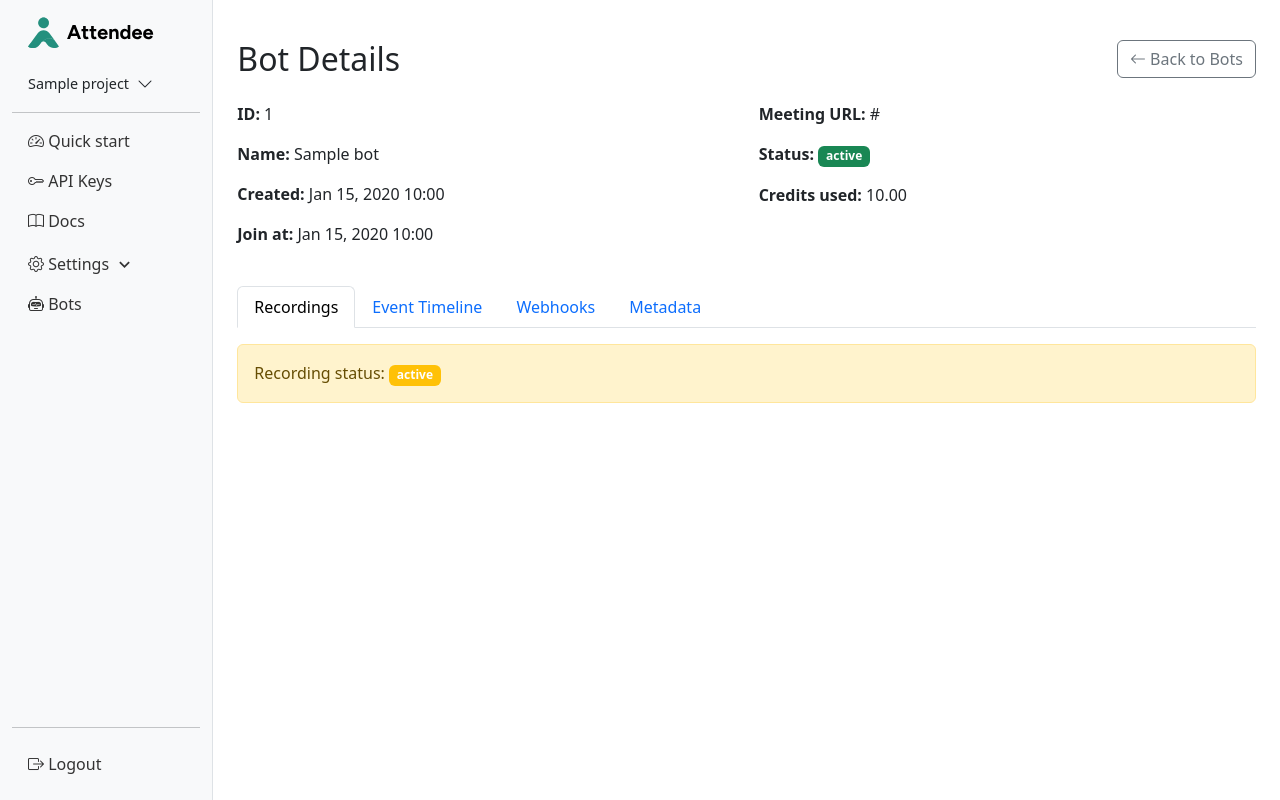
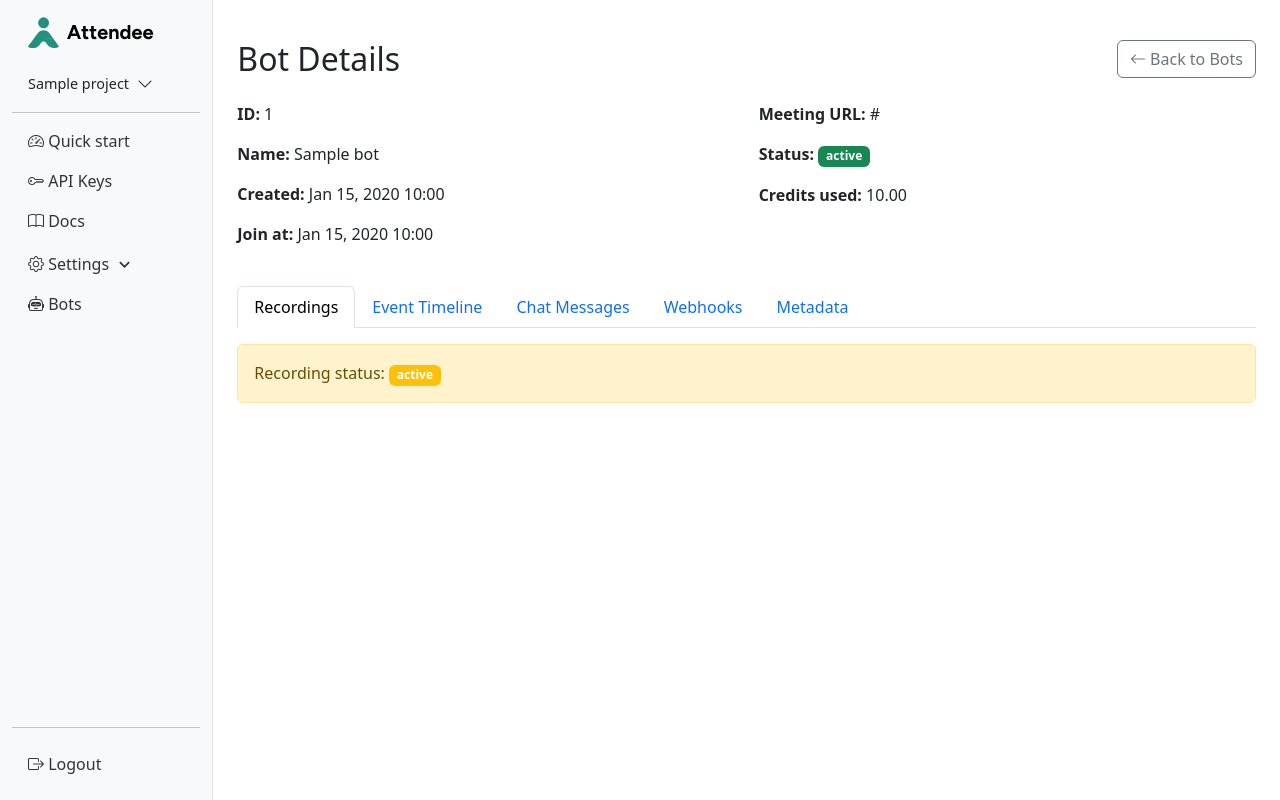
Before and after one commit to tp02ga/attendee, a Django app: template bots/templates/projects/project_bot_detail.html in a window 1280 px wide. Run offline with Django 5.2, Linux system fonts and the light colour scheme; the template is opened without the code that fills it: most values are stand-ins (such as "Sample title", 1, 10 or a date in 2020); parts of the project's set-up code (start-up, migrations or seed data) failed here and were passed over.

Commit message:
chat messages tab

```diff
--- a/bots/projects_views.py
+++ b/bots/projects_views.py
@@ -23,6 +23,7 @@
     BotEventSubTypes,
     BotEventTypes,
     BotStates,
+    ChatMessage,
     Credentials,
     CreditTransaction,
     Project,
@@ -358,6 +359,9 @@
         # Get webhook delivery attempts for this bot
         webhook_delivery_attempts = WebhookDeliveryAttempt.objects.filter(bot=bot).select_related("webhook_subscription").order_by("-created_at")
 
+        # Get chat messages for this bot
+        chat_messages = ChatMessage.objects.filter(bot=bot).select_related("participant").order_by("created_at")
+
         context = self.get_project_context(object_id, project)
         context.update(
             {
@@ -366,6 +370,7 @@
                 "RecordingStates": RecordingStates,
                 "recordings": generate_recordings_json_for_bot_detail_view(bot),
                 "webhook_delivery_attempts": webhook_delivery_attempts,
+                "chat_messages": chat_messages,
                 "WebhookDeliveryAttemptStatus": WebhookDeliveryAttemptStatus,
                 "credits_consumed": -sum([t.credits_delta() for t in bot.credit_transactions.all()]) if bot.credit_transactions.exists() else None,
             }
--- a/bots/templates/projects/project_bot_detail.html
+++ b/bots/templates/projects/project_bot_detail.html
@@ -120,6 +120,12 @@
             <button class="nav-link" id="timeline-tab" data-bs-toggle="tab"
                     data-bs-target="#timeline" type="button" role="tab">
                 Event Timeline
+            </button>
+        </li>
+        <li class="nav-item" role="presentation">
+            <button class="nav-link" id="chat-tab" data-bs-toggle="tab"
+                    data-bs-target="#chat" type="button" role="tab">
+                Chat Messages
             </button>
         </li>
         {% if webhook_delivery_attempts %}
@@ -273,6 +279,32 @@
                 </div>
             {% else %}
                 <div class="alert alert-info">No events recorded.</div>
+            {% endif %}
+        </div>
+
+        <!-- Chat Messages Tab -->
+        <div class="tab-pane fade" id="chat" role="tabpanel">
+            {% if chat_messages %}
+                <div class="chat-messages-log">
+                    {% for message in chat_messages %}
+                        <div class="chat-message-item border rounded p-3 mb-3 bg-light">
+                            <div class="d-flex align-items-start gap-3">
+                                <div class="speaker-bar" style="background-color: {{ message.participant.uuid|participant_color }}; width: 4px; height: 100%; min-height: 40px; border-radius: 2px; flex-shrink: 0;"></div>
+                                <div class="message-content flex-grow-1">
+                                    <div class="message-header d-flex justify-content-between align-items-center mb-2">
+                                        <span class="fw-semibold">{{ message.participant.full_name }}</span>
+                                        <span class="text-muted small">{{ message.created_at|date:"M d, Y H:i:s" }}</span>
+                                    </div>
+                                    <div class="message-text">
+                                        <div class="font-monospace" style="white-space: pre-wrap; line-height: 1.4;">{{ message.text }}</div>
+                                    </div>
+                                </div>
+                            </div>
+                        </div>
+                    {% endfor %}
+                </div>
+            {% else %}
+                <div class="alert alert-info">The bot did not record any chat messages.</div>
             {% endif %}
         </div>
 
```
